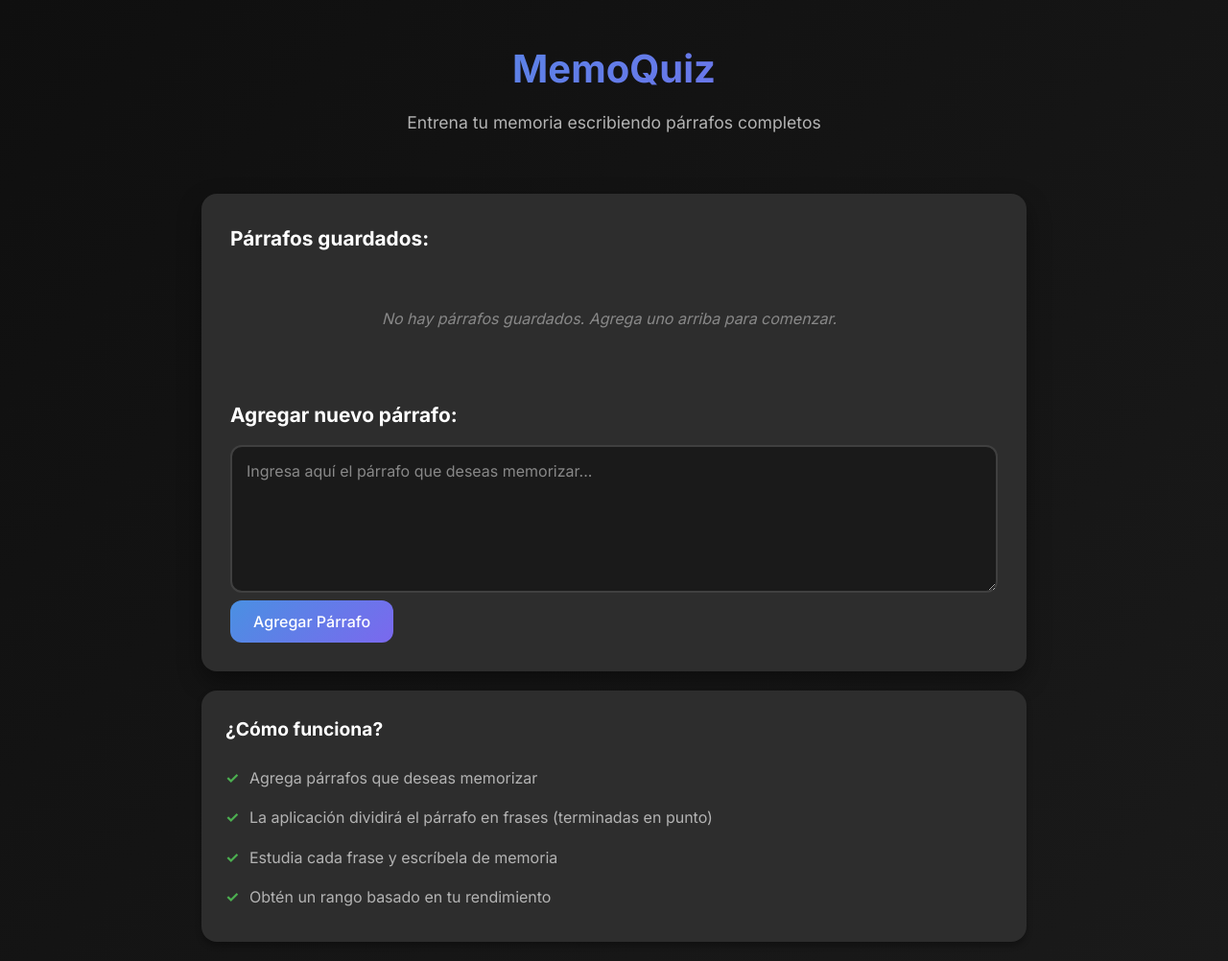
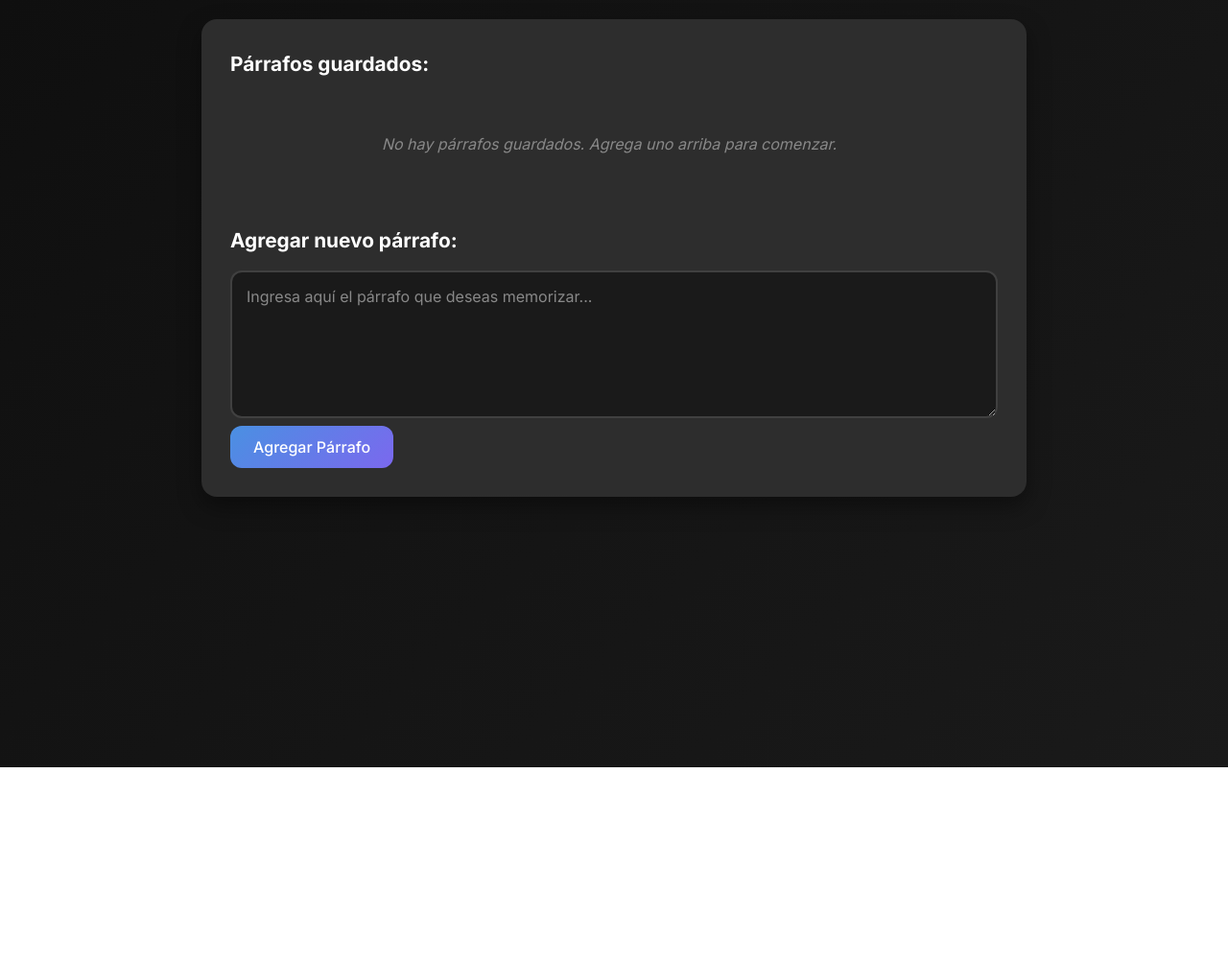
Before and after one commit to onejulian/memoquiz, a plain HTML site: page index.html in a window 1280 px wide. Shown: the whole page at 96% size. After the commit the page ends 800 px from the top, so only its background shows below. Drawn offline with Linux system fonts and the light colour scheme.

Commit message:
:wrench: Comment out header and instructions sections in index.html for future reference

```diff
--- a/index.html
+++ b/index.html
@@ -12,10 +12,10 @@
     <div class="container">
         <!-- Pantalla de Inicio -->
         <div id="start-screen" class="screen active">
-            <header class="header">
+            <!-- <header class="header">
                 <h1 class="title">MemoQuiz</h1>
                 <p class="subtitle">Entrena tu memoria escribiendo párrafos completos</p>
-            </header>
+            </header> -->
 
             <div class="input-section">
                 <div class="paragraph-list">
@@ -37,7 +37,7 @@
                 </div>
             </div>
 
-            <div class="instructions">
+            <!-- <div class="instructions">
                 <h3>¿Cómo funciona?</h3>
                 <ul>
                     <li>Agrega párrafos que deseas memorizar</li>
@@ -45,7 +45,7 @@
                     <li>Estudia cada frase y escríbela de memoria</li>
                     <li>Obtén un rango basado en tu rendimiento</li>
                 </ul>
-            </div>
+            </div> -->
         </div>
 
         <!-- Pantalla de Quiz -->
```
